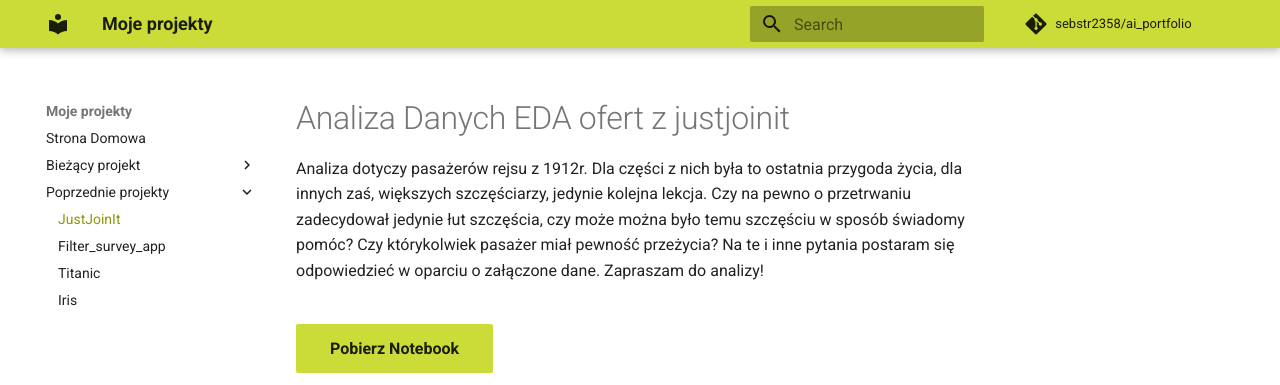
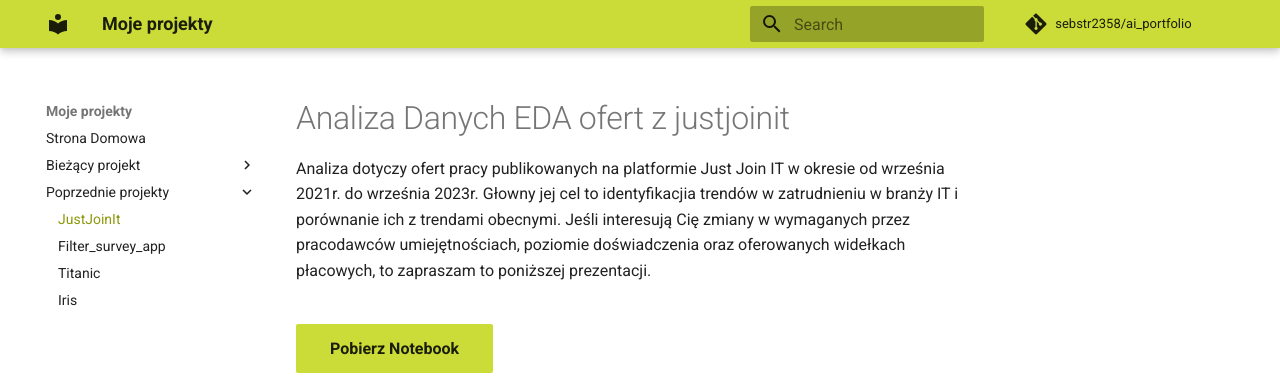
Before and after one commit to sebstr2358/ai_portfolio, an MkDocs documentation site: the page built from docs/just_join_it/index.md, in a window 1280 px wide, cut to the strip 0-385 px from the top of the page. Built offline with MkDocs 1.6.1 and Material for MkDocs 9.7.7, drawn with Linux system fonts in a browser that asks for light colours; comment, search, counter and statistics services are not loaded.

Commit message:
update introduction of justjoint analys

```diff
--- a/docs/just_join_it/index.md
+++ b/docs/just_join_it/index.md
@@ -1,16 +1,7 @@
 <header style="margin-bottom: 2rem">
     <h1 style="margin-bottom: 0">Analiza Danych EDA ofert z justjoinit</h1>
-    <p>Analiza dotyczy pasażerów rejsu z 1912r. Dla części z nich
-    była to ostatnia przygoda życia, dla innych zaś, większych
-    szczęściarzy, jedynie kolejna lekcja. Czy na pewno o przetrwaniu
-    zadecydował jedynie łut szczęścia, czy może można było temu
-    szczęściu w sposób świadomy pomóc? Czy którykolwiek pasażer miał
-    pewność przeżycia?
-    Na te i inne pytania postaram się
-    odpowiedzieć w oparciu o załączone dane.
-    Zapraszam do analizy!</p>
+    <p>Analiza dotyczy ofert pracy publikowanych na platformie Just Join IT w okresie od września 2021r. do września 2023r. Głowny jej cel to identyfikacjia trendów w zatrudnieniu w branży IT i porównanie ich z trendami obecnymi. Jeśli interesują Cię zmiany w wymaganych przez pracodawców umiejętnościach, poziomie doświadczenia oraz oferowanych widełkach płacowych, to zapraszam to poniższej prezentacji.</p>
 </header>
-
 
 <a href="eda_old_data_justjoinit.ipynb" class="md-button md-button--primary">Pobierz Notebook</a>
 
```
